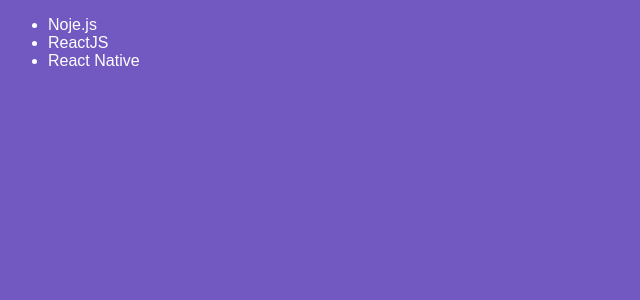
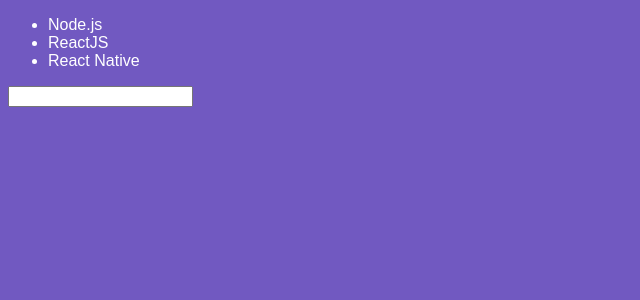
Before and after one commit to DanielNeris/bootcamp-gostack-04, a React app: page / in a window 1280 px wide. Shown: the top 300 px of the page, without its empty margins (0-640 px from the left). Built offline with nearby package versions, Linux system fonts and the light colour scheme.

Commit message:
Estado & Imutabilidade

```diff
--- a/src/components/TecList/index.js
+++ b/src/components/TecList/index.js
@@ -5,19 +5,23 @@
         super(props);
 
         this.state = {
-            techs: [ 'Node.js', 'ReactJS', 'React Native' ]
+            newTech: '',
+            techs: ['Node.js', 'ReactJS', 'React Native']
         }
     }
+
+    handleInputChange = e => console.log(e.target.value);
 
     render() {
         const { techs } = this.state;
 
         return (
+            <>
                 <ul>
-				<li>Noje.js</li>
-				<li>ReactJS</li>
-				<li>React Native</li>
+                    {techs.map(tech => <li key={tech}>{tech}</li>)}
                 </ul>
+                <input type="text" onChange={this.handleInputChange} />
+            </>
         );
     }
 }
```
Lines whose indentation alone changed are shown as unchanged.
